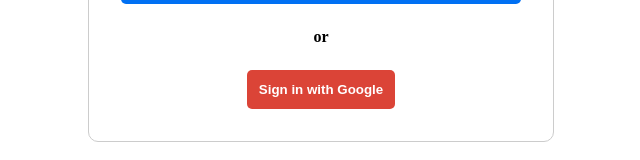
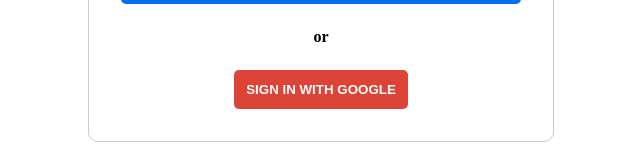
Before and after one commit to Sujan29k/financemanager, a Next.js app: page /login in a window 1280 px wide. Shown: the part 271-431 px from the top of the page, without its empty margins (319-959 px from the left). Built offline with nearby package versions, Linux system fonts and the light colour scheme.

Commit message:
changed google login option

```diff
--- a/src/app/login/page.tsx
+++ b/src/app/login/page.tsx
@@ -64,7 +64,7 @@
       <div className={styles.divider}>or</div>
 
       <button onClick={handleGoogleLogin} className={styles.googleButton}>
-        Sign in with Google
+        SIGN IN WITH GOOGLE
       </button>
     </div>
   );
```
